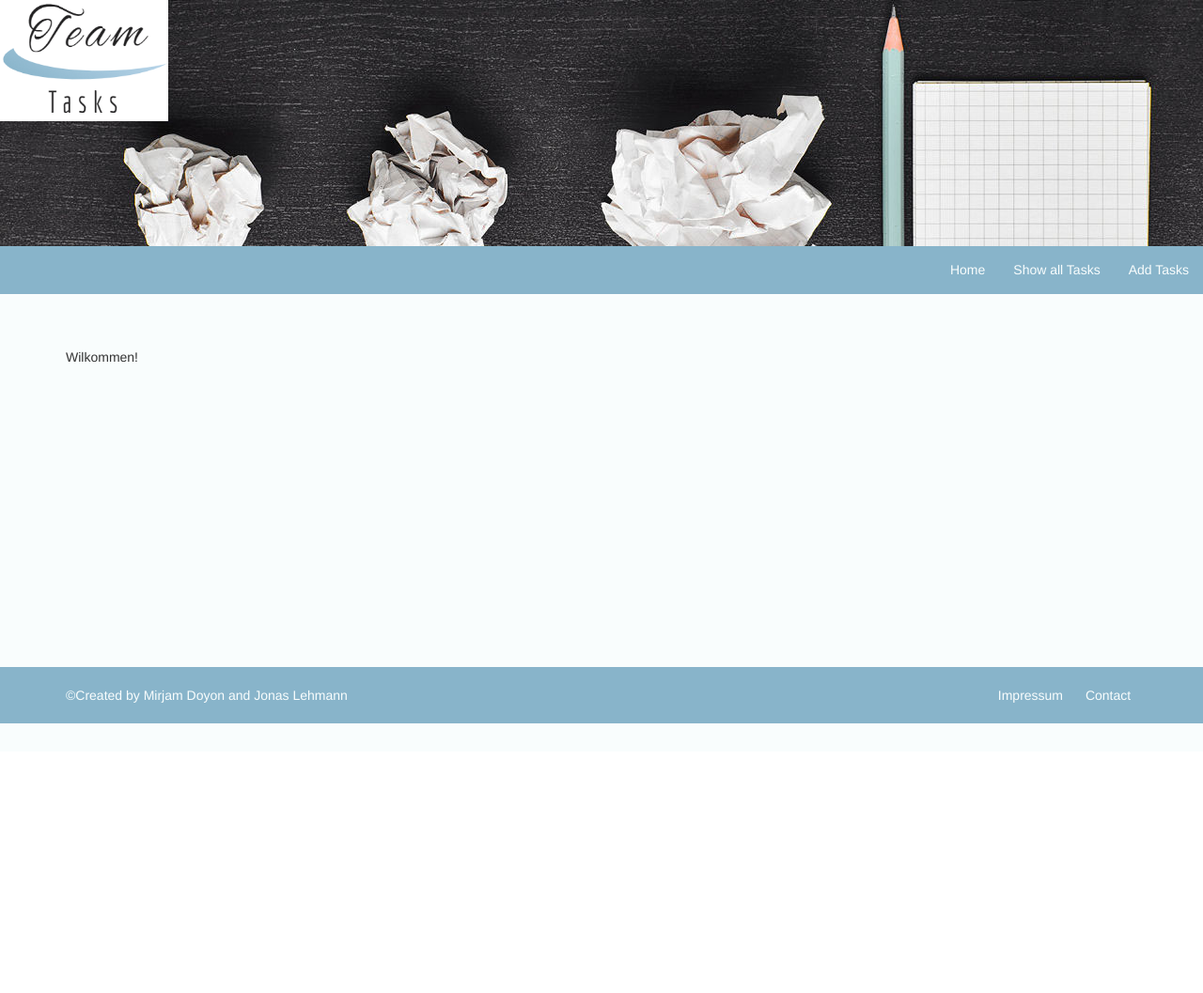
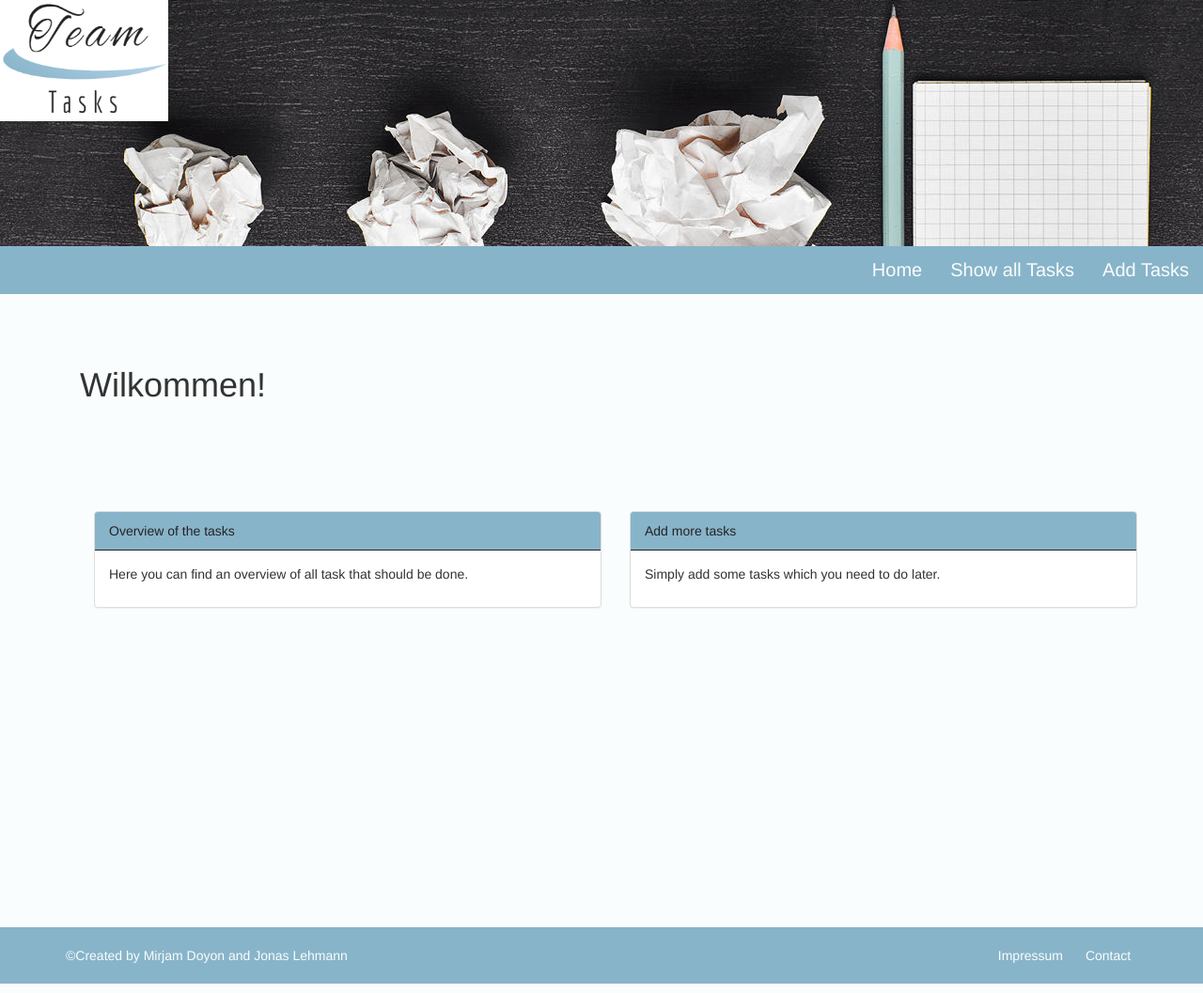
Before and after one commit to wurscht/team_tasks, a PHP site: page / in a window 1280 px wide. Shown: the whole page at 94% size. Before the commit the page ends 770 px from the top, so only its background shows below. Run offline with PHP 8.4, Linux system fonts and the light colour scheme; some libraries are stand-ins or nearby versions.

Commit message:
design of homepage, more styles

```diff
--- a/public/css/style.css
+++ b/public/css/style.css
@@ -32,6 +32,10 @@ img#logo {
   background-color: #88B4CA;
   border-color: #88B4CA;
 }
+ul.nav.navbar-nav {
+  font-size: 20px;
+}
+
 .navbar-inverse .navbar-nav>li>a {
   color: #F9FDFD;
 }
@@ -40,12 +44,22 @@ ul.nav.navbar-nav {
   float: right;
 }
 
+.navbar-inverse .navbar-nav>li>a:focus,
+.navbar-inverse .navbar-nav>li>a:hover,
+.navbar-inverse .navbar-nav>li>.active>a {
+  color: #242324;
+  background-color: #B8D5EA;
+}
 /**
 *Content
 **/
 
 .container {
   margin-top: 25%;
+}
+
+.home_text {
+  margin-top: 10%;
 }
 
 /**
@@ -74,3 +88,19 @@ footer{
 .footer_info p:first-child{
   margin-right: 20px;
 }
+
+/**
+*Home Boxes
+**/
+.panel-default>.panel-heading {
+  color: #242324;
+  background-color: #88B4CA;
+  border-color: #242324;
+}
+
+.panel-heading {
+  padding: 10px 15px;
+  border-bottom: 1px solid #242324;
+  border-top-left-radius: 3px;
+  border-top-right-radius: 3px;
+}
--- a/view/default_index.php
+++ b/view/default_index.php
@@ -1 +1,21 @@
-Wilkommen!
+<h1>Wilkommen!</h1>
+<div class="container home_text">
+    <article class="hreview open special col-xs-6">
+    <div class="panel panel-default">
+        <div class="panel-heading">Overview of the tasks</div>
+        <div class="panel-body">
+            <p class="description">Here you can find an overview of all task that should be done.</p>
+        </div>
+    </div>
+    </article>
+
+    <article class="hreview open special col-xs-6">
+    <div class="panel panel-default">
+        <div class="panel-heading">Add more tasks</div>
+        <div class="panel-body">
+            <p class="description">Simply add some tasks which you need to do later.</p>
+        </div>
+    </div>
+    </article>
+
+</div>
--- a/view/header.php
+++ b/view/header.php
@@ -22,8 +22,8 @@
   </head>
   <body>
     <nav class="navbar navbar-inverse navbar-fixed-top">
-        <img id="logo" src="/images/logo_TT.png">
-        <a href="/"><img id="header_img" src="/images/to-do-list.jpg"></a>
+        <a href="/"><img id="logo" src="/images/logo_TT.png"></a>
+        <img id="header_img" src="/images/to-do-list.jpg">
         <div class="navbar-header">
           <button type="button" class="navbar-toggle collapsed" data-toggle="collapse" data-target="#navbar" aria-expanded="false" aria-controls="navbar">
             <span class="sr-only">Toggle navigation</span>
```
